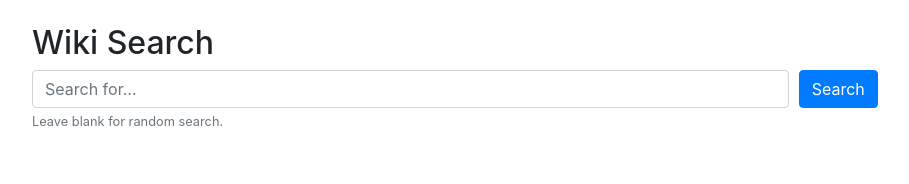
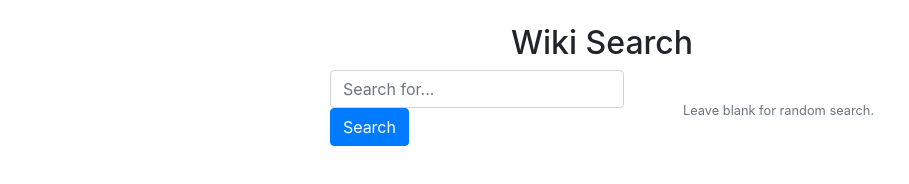
Before and after one commit to AlfCito/Wikipedia-Search, a plain HTML site: page index.html in a window 1280 px wide. Shown: the whole page, without its empty margins (38-947 px from the left). Drawn offline with nearby package versions, Linux system fonts and the light colour scheme.

Commit message:
Update index.html

```diff
--- a/index.html
+++ b/index.html
@@ -27,29 +27,37 @@
 </head>
 
 <body>
-	<div class="container">
-
-		<div class="row justify-content-start mt-4">
+	<header class="justify-content-center">
+		<div class="container py-4 w-80 justify-content-center">
+			<div class="row justify-content-start justify-content-center">
 				<h2>Wiki Search</h2>
 			</div>
 
-		<div class="row justify-content-start">
-			<form class="w-100">
-				<div class="form-row">
-					<div class="form-group col-8">
-					    <input type="search" class="form-control" id="searchField" aria-describedby="searchHelp" placeholder="Search for...">
+			<div class="row justify-content-center justify-content-center">
+				<form>
+					<div class="form-inline justify-content-around">
+
+						<div class="form-group">
+							<input type="search" class="form-control col-md-10 col-sm-6" id="searchField" aria-describedby="searchHelp" placeholder="Search for...">
+							<button id="searchClick" type="submit" class="btn btn-primary col-auto" >Search</button>
+						</div>
+						<div class="form-group">
 							<small id="searchHelp" class="form-text text-muted">Leave blank for random search.</small>
 						</div>
-					<div class="form-group col-4">
-						<button id="searchClick" type="submit" class="btn btn-primary">Search</button>
-					</div>
+
 					</div>
 				</form>
 			</div>
+		</div>
+	</header>
 
-		<div id="results" class="row justify-content-start"></div>
+	<div id='searchTerm' class="container-fluid my-4 "></div>
 
+	<div class="container-fluid mt-4">
+		<div id="results" class="row justify-content-center "></div>
 	</div>
+
+
 </body>
 
 </html>
```
Lines whose indentation alone changed are shown as unchanged.
